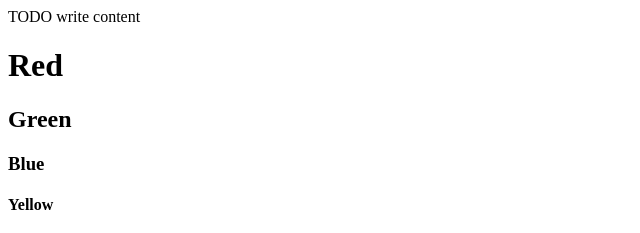
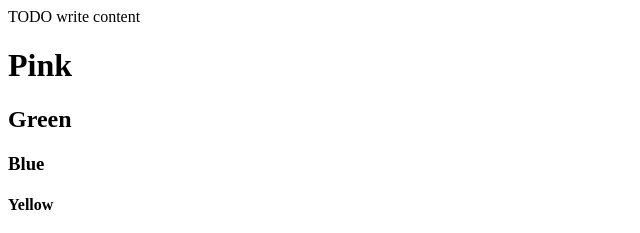
Before and after one commit to rushita-trivedi/hello-world, a plain HTML site: page HTML5Application/public_html/index.html in a window 1280 px wide. Shown: the top 233 px of the page, 0-640 px from the left. Drawn offline with Linux system fonts and the light colour scheme.

Commit message:
Some another changes to index.html file

```diff
--- a/HTML5Application/public_html/index.html
+++ b/HTML5Application/public_html/index.html
@@ -12,7 +12,7 @@
     </head>
     <body>
         <div>TODO write content</div>
-        <h1>Red</h1>
+        <h1>Pink</h1>
         <h2>Green</h2>
         <h3>Blue</h3>
         <h4>Yellow</h4>
```
